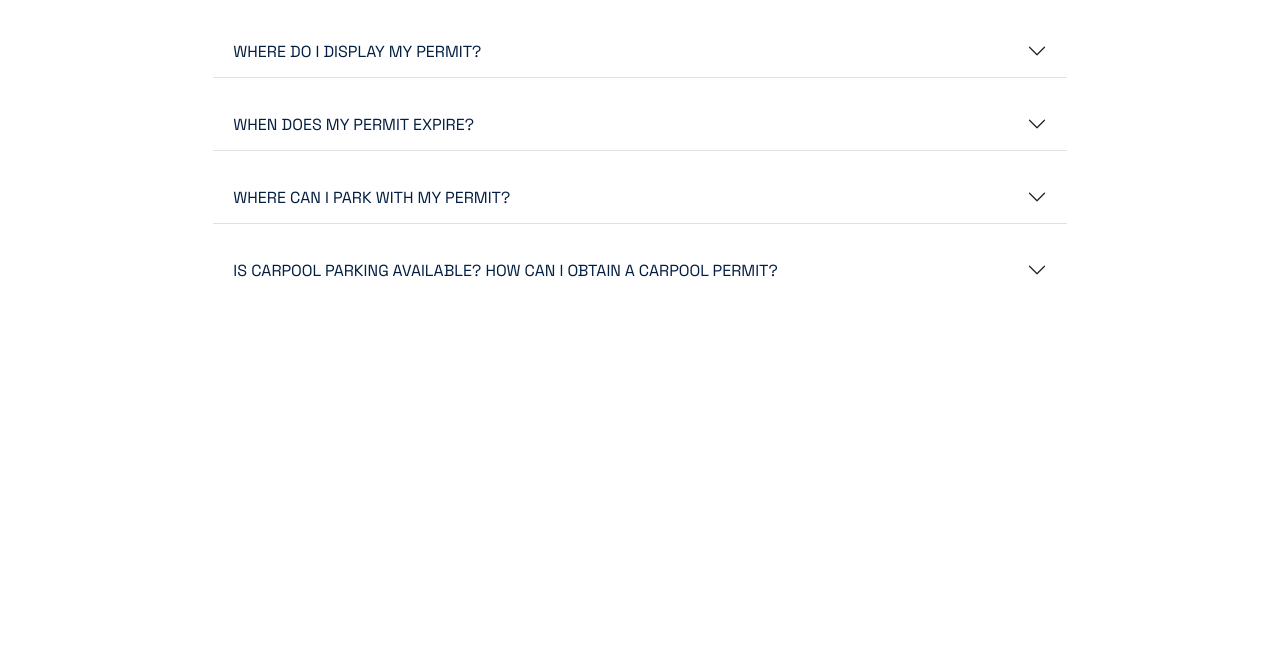
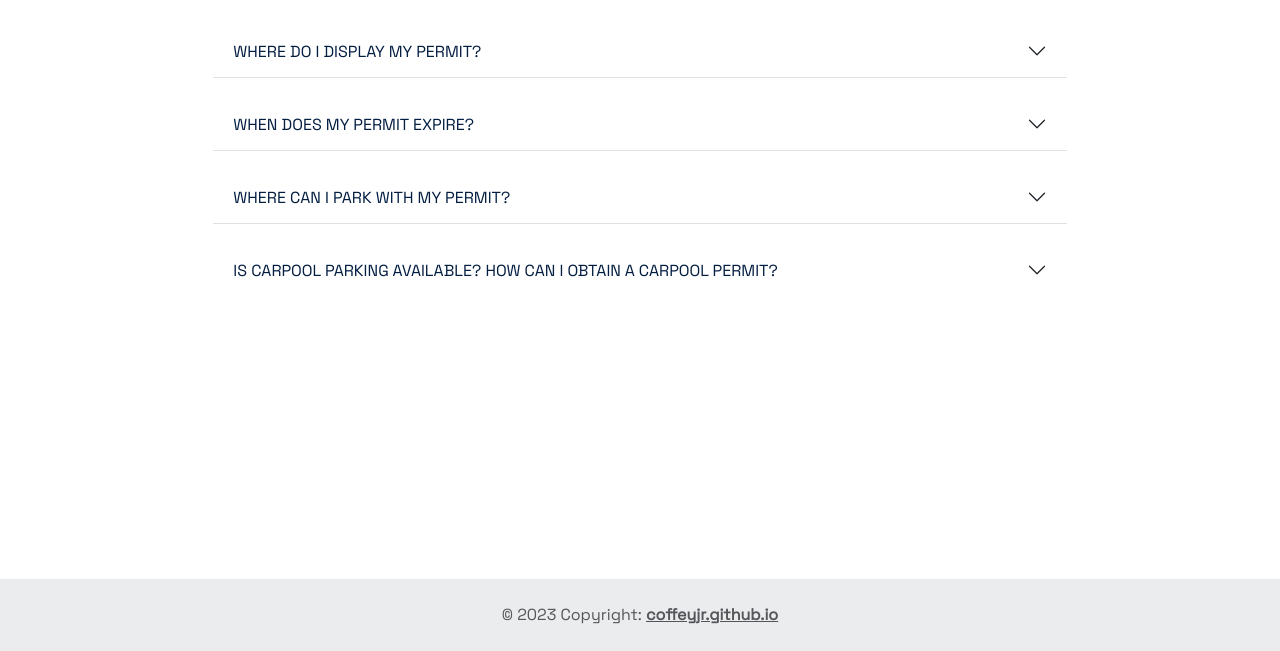
Before and after one commit to coffeyjr/Test, a plain HTML site: page faq.html in a window 1280 px wide. Shown: the part 149-800 px from the top of the page. Drawn offline with nearby package versions, Linux system fonts and the light colour scheme.

Commit message:
Added a footer.

```diff
--- a/css/main.css
+++ b/css/main.css
@@ -19,7 +19,7 @@ p{
     padding-top: 20px;
 }
 .navbar-brand img{
-    width: 60px;
+    width: 50px;
 }
 .navbar-brand{
     margin-right: 0;
--- a/faq.html
+++ b/faq.html
@@ -4,7 +4,7 @@
   <meta charset="UTF-8">
   <meta http-equiv="X-UA-Compatible" content="IE=edge">
   <meta name="viewport" content="width=device-width, initial-scale=1.0, maximum-scale=1.0, user-scalable=no" />
-  <title>Parking Map</title>
+  <title>FAQ</title>
   <link rel="icon" type="image/x-icon" href="images/etsu-shield.min.png">
   <link href="https://cdn.jsdelivr.net/npm/bootstrap@5.3.0-alpha1/dist/css/bootstrap.min.css" rel="stylesheet" integrity="sha384-GLhlTQ8iRABdZLl6O3oVMWSktQOp6b7In1Zl3/Jr59b6EGGoI1aFkw7cmDA6j6gD" crossorigin="anonymous">
   <link rel="stylesheet" href="css/main.css">
@@ -15,7 +15,7 @@
  <script src="https://unpkg.com/leaflet@1.9.3/dist/leaflet.js"
  integrity="sha256-WBkoXOwTeyKclOHuWtc+i2uENFpDZ9YPdf5Hf+D7ewM="
  crossorigin=""></script>
- <link rel="preconnect" href="https://fonts.googleapis.com">
+<link rel="preconnect" href="https://fonts.googleapis.com">
 <link rel="preconnect" href="https://fonts.gstatic.com" crossorigin>
 <link href="https://fonts.googleapis.com/css2?family=Space+Grotesk&display=swap" rel="stylesheet">
 </head>
@@ -191,6 +191,13 @@
 
 </div>
 
+<footer class="text-center text-lg-start bg-light text-muted fixed-bottom">
+    <div class="text-center p-4" style="background-color: rgba(0, 0, 0, 0.05);">
+      © 2023 Copyright:
+      <a class="text-reset fw-bold" href="coffeyjr.github.io">coffeyjr.github.io</a>
+    </div>
+  </footer>
+
   <script src="https://cdn.jsdelivr.net/npm/bootstrap@5.3.0-alpha1/dist/js/bootstrap.bundle.min.js" integrity="sha384-w76AqPfDkMBDXo30jS1Sgez6pr3x5MlQ1ZAGC+nuZB+EYdgRZgiwxhTBTkF7CXvN" crossorigin="anonymous"></script>
   <script src="js/main.js"></script>
 </body>
```
Also changed, not shown: index.html (+8 -0 lines), rules_regulations.html (+8 -0 lines).
